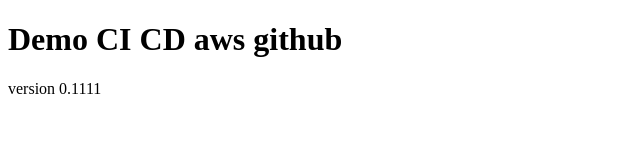
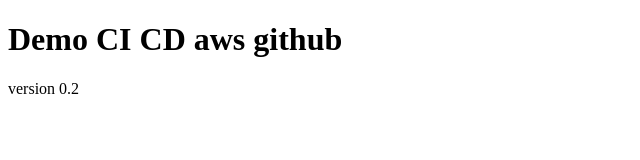
Before and after one commit to vietba2104/CICD-Demo, a plain HTML site: page index.html in a window 1280 px wide. Shown: the full height of the page, 0-640 px from the left. Drawn offline with Linux system fonts and the light colour scheme.

Commit message:
update app_start.sh

```diff
--- a/index.html
+++ b/index.html
@@ -3,7 +3,7 @@
 <body>
 
 <h1>Demo CI CD aws github</h1>
-<p>version 0.1111</p>
+<p>version 0.2</p>
 
 </body>
 </html>
```
Also changed, not shown: 1 other file.
